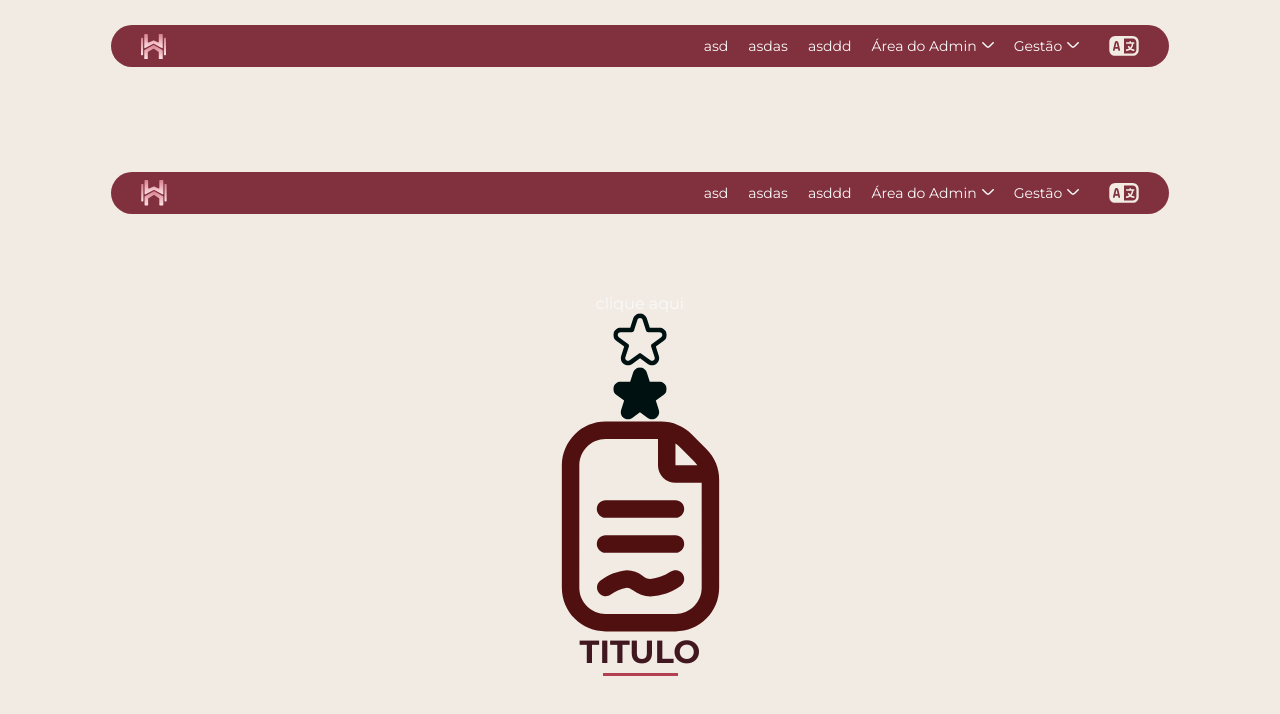
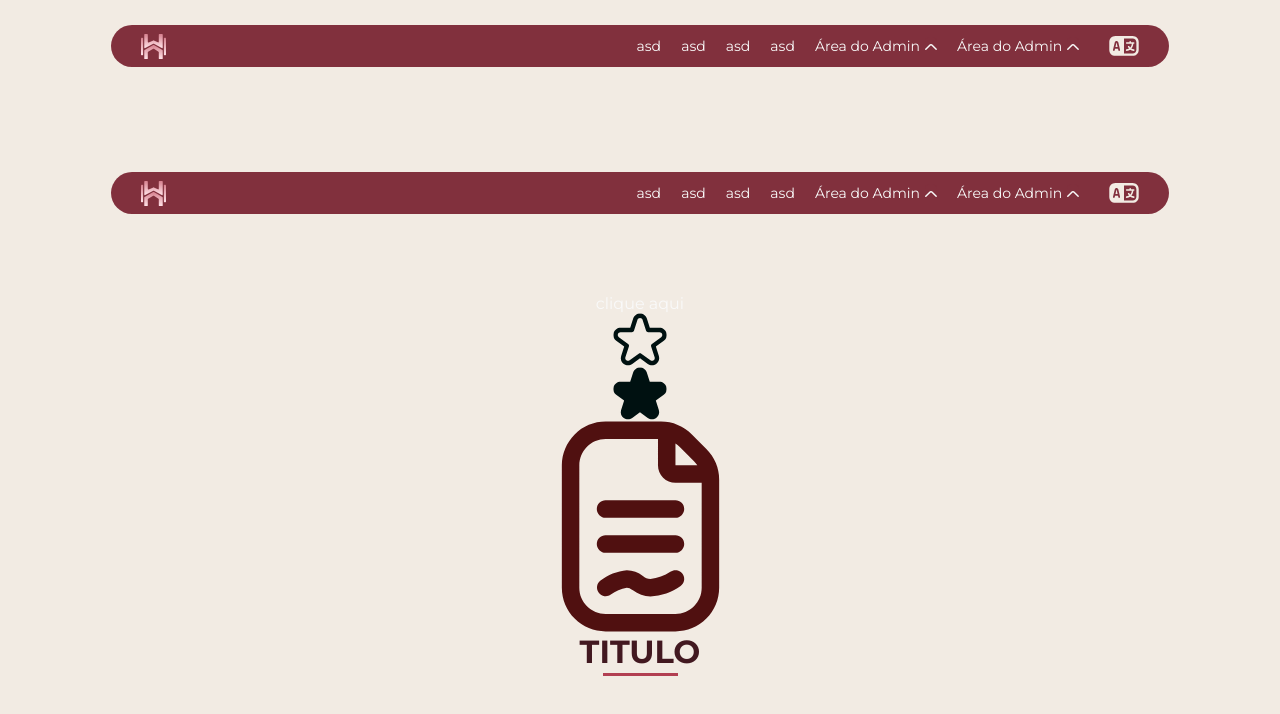
Before and after one commit to GabrielvMarinho/HAV-FrontEnd, a Next.js app: page / in a window 1280 px wide. Shown: the top 714 px of the page. Built offline with nearby package versions, Linux system fonts and the light colour scheme.

Commit message:
header abre um dropdown de cada vez apenas

```diff
--- a/app/(crud)/layout.tsx
+++ b/app/(crud)/layout.tsx
@@ -22,23 +22,7 @@ export default function RootLayout({ children }: { children: React.ReactNode })
     <html lang="en" className={`${montserrat.variable}`}>
 
       <body>
-          <HeaderAdm dropdownLinks={[
-          <HeaderOptions optionsLinks={[
-              "/imóveis",
-              "/oi",
-              "/thchau"
-            ]}title={"Área do Admin"} optionsIcons =
-            {[<Cellphone width={15} height={15} color={"var(--text-white)"}/>,
-              <Cellphone width={15} height={15} color={"var(--text-white)"}/>,
-              <Cellphone width={15} height={15} color={"var(--text-white)"}/>]}
-              options={["Usuários", "Imóveis"]}/>,
-          <HeaderOptions optionsLinks={[
-          "/imóveis",
-          "/oi",
-          ]}title={"Gestão"} optionsIcons = {[<Cellphone width={15} height={15} color={"var(--text-white)"}/>,
-          <Cellphone width={15} height={15} color={"var(--text-white)"}/>
-              ]}options={["Usuários", "Imóveis"]}/>
-          ]}options={["asd", "asdas", "asddd"]}optionsLinks={["/xxx", "/asdma", "/asdasd"]}width={25} height={25} color=""/>
+          <HeaderAdm/>
 
         {children}
       </body>
--- a/app/components/Forms/FormOwner.tsx
+++ b/app/components/Forms/FormOwner.tsx
@@ -11,7 +11,6 @@ export default function FormOwner(){
 
     const [isModalOpen, setIsModalOpen] = useState(false);
     const [pendingFormData, setPendingFormData] = useState<FormData | null>(null);
-
 
     const handleFormSubmit = (e: React.FormEvent<HTMLFormElement>) => {
         e.preventDefault();
--- a/app/components/Header/HeaderAdm.tsx
+++ b/app/components/Header/HeaderAdm.tsx
@@ -1,25 +1,69 @@
-
+"use client"
 import HavLogo from "../IconsTSX/HavLogo";
 import Language from "../IconsTSX/Language";
 import Hamburger from "../IconsTSX/Hamburguer";
 import Link from "next/link";
 import { ReactNode } from "react";
+import { useState, useEffect, useRef } from "react";
+import HeaderOptions from "./HeaderOptions";
+import ChamadaTelefonica from "../IconsTSX/CellPhone";
 
-export default function HeaderAdm(props: { dropdownLinks :ReactNode[],options :string[], optionsLinks :string[], width: number; height: number; color: string }) {
+
+
+export default function HeaderAdm() {
+
+    //para gerenciar dropdowns do header
+    const [openDropdownId, setOpenDropdownId] = useState<number | null>(null);
+
+
+    const toggleDropdown = (id: number) => {
+        setOpenDropdownId((prev) => (prev === id ? null : id)); // Close if already open, otherwise open
+      };
+
+
     return (
         <header className="headerContainer">
 
-                <HavLogo width={props.width} height={props.height} color={props.color} />
+
+                <HavLogo width={25} height={25} color={"#111111"} />
 
             <div style={{display:"flex", gap:"30px"}}>
                 <div className="HeaderOptions">
-                {props.options.map((option, index) =>
-                    <Link href={props.optionsLinks[index]}>{option}</Link>
-                )}
-                {props.dropdownLinks.map(option =>
-                    option
-                )}
-                </div>
+
+                <Link href={"/xxx"}>asd</Link>
+                <Link href={"/asdma"}>asd</Link>
+                <Link href={"/asdma"}>asd</Link>
+                <Link href={"/asdma"}>asd</Link>
+                <div onClick={() => toggleDropdown(1)}>
+                    <HeaderOptions
+                    isOpen={openDropdownId === 1}
+                    close={() => setOpenDropdownId(null)}
+                    title={"Área do Admin"}
+                    options={["asd", "asd"]}
+                    optionsLinks={["/asd", "/asd"]}
+                    optionsIcons =
+                                {[<ChamadaTelefonica width={15} height={15} color={"var(--text-white)"}/>,
+                                <ChamadaTelefonica width={15} height={15} color={"var(--text-white)"}/>,
+                                <ChamadaTelefonica width={15} height={15} color={"var(--text-white)"}/>]}/>
+                                </div>
+
+
+
+                                <div onClick={() => toggleDropdown(2)}>
+
+
+                    <HeaderOptions
+                    isOpen={openDropdownId === 2}
+                    close={() => setOpenDropdownId(null)}
+                    title={"Área do Admin"}
+                    options={["asd", "asd"]}
+                    optionsLinks={["/asd", "/asd"]}
+                    optionsIcons =
+                                {[<ChamadaTelefonica width={15} height={15} color={"var(--text-white)"}/>,
+                                <ChamadaTelefonica width={15} height={15} color={"var(--text-white)"}/>,
+                                <ChamadaTelefonica width={15} height={15} color={"var(--text-white)"}/>]}/>
+                                </div>
+                    </div>
                 <Language width={30} height={30} color="" />
             </div>
 
--- a/app/components/Header/HeaderOptions.tsx
+++ b/app/components/Header/HeaderOptions.tsx
@@ -1,24 +1,27 @@
 "use client"
 import ArrowIcon from '../IconsTSX/ArrowIcon';
 import './css/style.css';
-import { ReactNode, useState } from "react";
+import { ReactNode, useEffect } from "react";
 import '../.././variables.css';
 import Link from 'next/link';
 
 
-export default function HeaderOptions(props :{options :string[], optionsLinks :string[], optionsIcons :ReactNode[], title :string}){
-    const [state, setState] = useState(false);
+export default function HeaderOptions(props :{close :() => void; isOpen: boolean; options :string[], optionsLinks :string[], optionsIcons :ReactNode[], title :string}){
+
+
+
+
 
     return (
         <div className="headerOptionContainer">
             <div className="headerOptionContainerTitle"style={{display: "flex", gap: "5px"}}>
 
-                <button className="headerOptionContainerTitleButton"onClick={() => setState(!state)}>{props.title}</button>
-                <button onClick={() => setState(!state)} className={state?"rotateIcon":""}>
+                <button className="headerOptionContainerTitleButton">{props.title}</button>
+                <button className={"rotateIcon"}>
                     <ArrowIcon width={12} height={12} color={'var(--text-white)'}></ArrowIcon>
                 </button>
             </div>
-            {state &&
+            {props.isOpen &&
             <div className="boxHeaderOption">
                 {
                  props.options.map((option, index) =>
```
